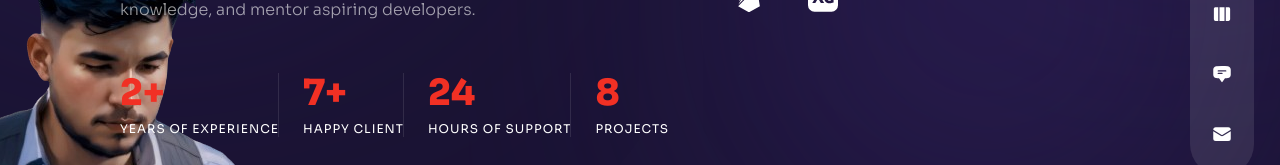
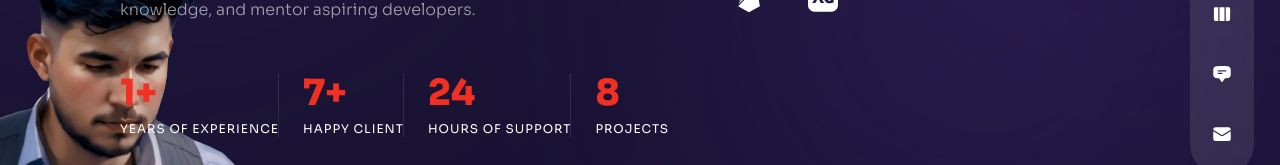
Before and after one commit to ansilrahman777/ansilRahman-Nextjs, a Next.js app: page /about in a window 1280 px wide. Shown: the part 416-581 px from the top of the page. Built offline with nearby package versions, Linux system fonts and the light colour scheme.

Commit message:
exp edit

```diff
--- a/package.json
+++ b/package.json
@@ -20,6 +20,7 @@
     "react-countup": "^6.4.2",
     "react-dom": "18.2.0",
     "react-icons": "^4.8.0",
+    "react-toastify": "^10.0.5",
     "react-tsparticles": "^2.9.3",
     "react-typed": "^2.0.12",
     "swiper": "^9.4.0",
--- a/pages/about/index.js
+++ b/pages/about/index.js
@@ -193,7 +193,7 @@ const About = () => {
             after:bg-white/10 after:absolute after:top-0 after:right-0 "
               >
                 <div className="text-2xl xl:text-4xl font-extrabold text-accent mb-2">
-                  <CountUP start={0} end={1.5} duration={5} />+
+                  <CountUP start={0} end={1} duration={5} />+
                 </div>
                 <div className="text-xs  uppercase tracking-[1px] leading-[1.4] max-wp[100px]">
                   years of experience
--- a/pages/contact/index.js
+++ b/pages/contact/index.js
@@ -177,6 +177,7 @@ const Contact = () => {
                 strings={["...."]}
                 typeSpeed={120}
                 backSpeed={140}
+                loop
                 className="text-accent"
               />
             </motion.h2>
```
Also changed, not shown: 1 other file (tests, documents, lock files or other folders).
